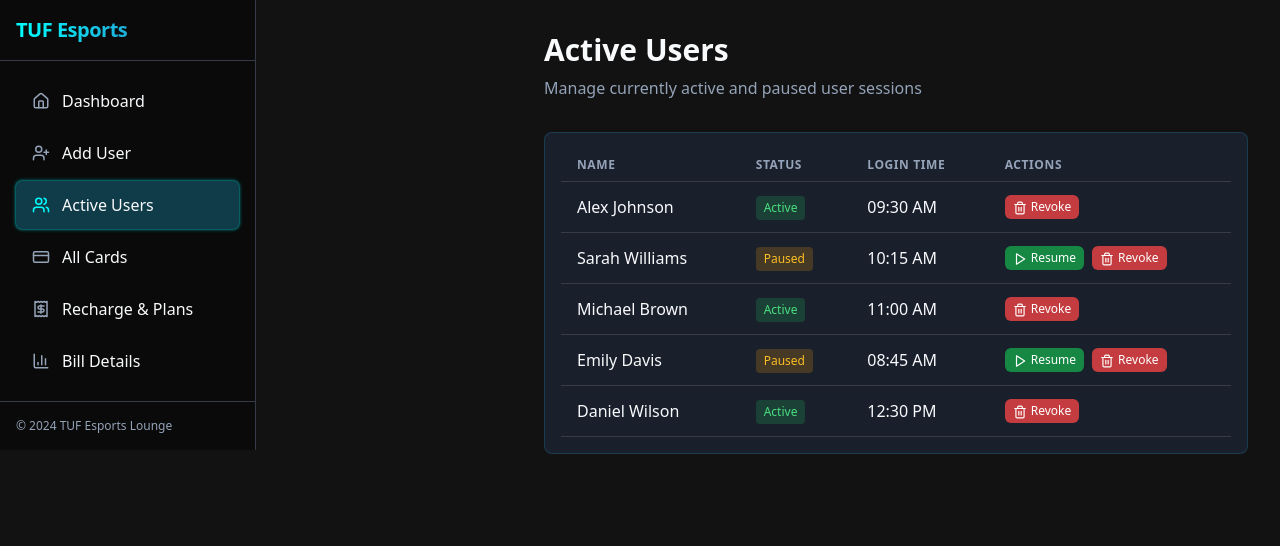
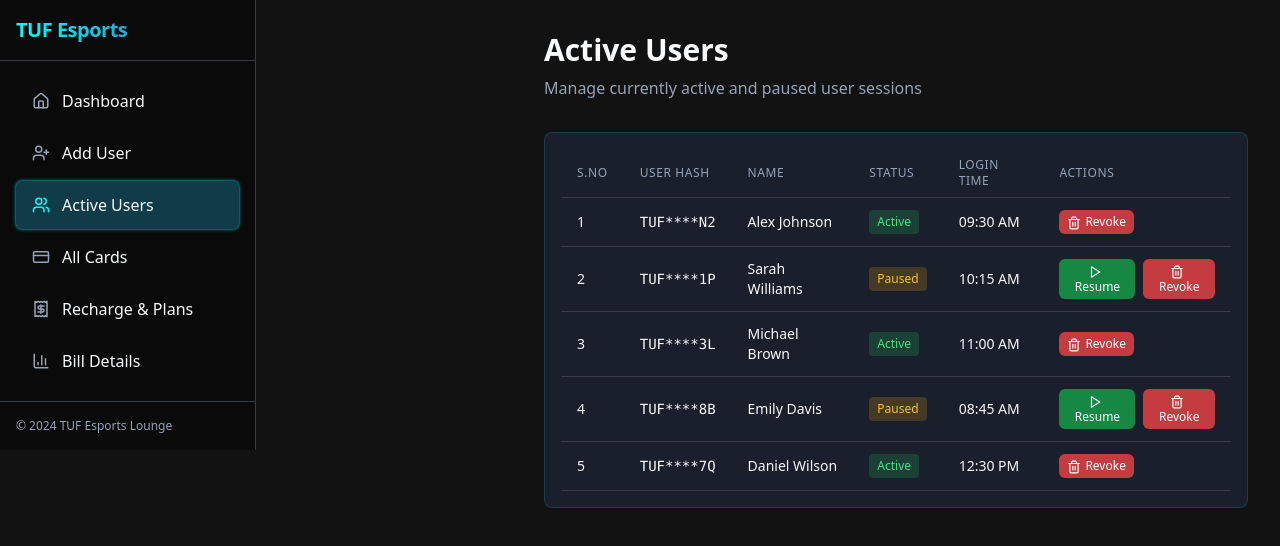
Before and after one commit to Sudarshan50/Manager, a React (Vite) app: page /active-users in a window 1280 px wide. Shown: the top 546 px of the page. Built offline with nearby package versions, Linux system fonts and the light colour scheme.

Commit message:
Add active user table changes
Add serial number and mask user hash in active user table.

```diff
--- a/src/pages/ActiveUsers.tsx
+++ b/src/pages/ActiveUsers.tsx
@@ -3,36 +3,49 @@ import { useState } from "react";
 import { toast } from "sonner";
 import { motion } from "framer-motion";
 import { Play, Trash2 } from "lucide-react";
+import {
+  Table,
+  TableBody,
+  TableCell,
+  TableHead,
+  TableHeader,
+  TableRow,
+} from "@/components/ui/table";
 
 export default function ActiveUsers() {
   // Mock data for active users
   const [users, setUsers] = useState([
     {
       id: 1,
+      userHash: "TUF8X4N2",
       name: "Alex Johnson",
       status: "Active",
       loginTime: "2023-05-15T09:30:00",
     },
     {
       id: 2,
+      userHash: "TUFY7M1P",
       name: "Sarah Williams",
       status: "Paused",
       loginTime: "2023-05-15T10:15:00",
     },
     {
       id: 3,
+      userHash: "TUFD9R3L",
       name: "Michael Brown",
       status: "Active",
       loginTime: "2023-05-15T11:00:00",
     },
     {
       id: 4,
+      userHash: "TUFK2S8B",
       name: "Emily Davis",
       status: "Paused",
       loginTime: "2023-05-15T08:45:00",
     },
     {
       id: 5,
+      userHash: "TUFP5T7Q",
       name: "Daniel Wilson",
       status: "Active",
       loginTime: "2023-05-15T12:30:00",
@@ -46,6 +59,11 @@ export default function ActiveUsers() {
       hour: "2-digit",
       minute: "2-digit",
     });
+  };
+
+  // Mask user hash to only show first 3 and last 2 characters
+  const maskUserHash = (hash: string) => {
+    return hash.substring(0, 3) + "****" + hash.substring(hash.length - 2);
   };
 
   // Handle resume user
@@ -86,20 +104,24 @@ export default function ActiveUsers() {
 
       {users.length > 0 ? (
         <div className="gaming-card overflow-hidden overflow-x-auto">
-          <table className="gaming-table w-full">
-            <thead>
-              <tr>
-                <th>Name</th>
-                <th>Status</th>
-                <th>Login Time</th>
-                <th>Actions</th>
-              </tr>
-            </thead>
-            <tbody>
-              {users.map((user) => (
-                <tr key={user.id}>
-                  <td>{user.name}</td>
-                  <td>
+          <Table className="gaming-table w-full">
+            <TableHeader>
+              <TableRow>
+                <TableHead className="w-12">S.No</TableHead>
+                <TableHead>User Hash</TableHead>
+                <TableHead>Name</TableHead>
+                <TableHead>Status</TableHead>
+                <TableHead>Login Time</TableHead>
+                <TableHead>Actions</TableHead>
+              </TableRow>
+            </TableHeader>
+            <TableBody>
+              {users.map((user, index) => (
+                <TableRow key={user.id}>
+                  <TableCell className="font-medium">{index + 1}</TableCell>
+                  <TableCell className="font-mono">{maskUserHash(user.userHash)}</TableCell>
+                  <TableCell>{user.name}</TableCell>
+                  <TableCell>
                     <span
                       className={`inline-block px-2 py-1 rounded text-xs font-medium ${
                         user.status === "Active"
@@ -109,9 +131,9 @@ export default function ActiveUsers() {
                     >
                       {user.status}
                     </span>
-                  </td>
-                  <td>{formatLoginTime(user.loginTime)}</td>
-                  <td>
+                  </TableCell>
+                  <TableCell>{formatLoginTime(user.loginTime)}</TableCell>
+                  <TableCell>
                     <div className="flex space-x-2">
                       {user.status === "Paused" && (
                         <button
@@ -130,11 +152,11 @@ export default function ActiveUsers() {
                         Revoke
                       </button>
                     </div>
-                  </td>
-                </tr>
+                  </TableCell>
+                </TableRow>
               ))}
-            </tbody>
-          </table>
+            </TableBody>
+          </Table>
         </div>
       ) : (
         <div className="text-center py-12 gaming-card">
```
